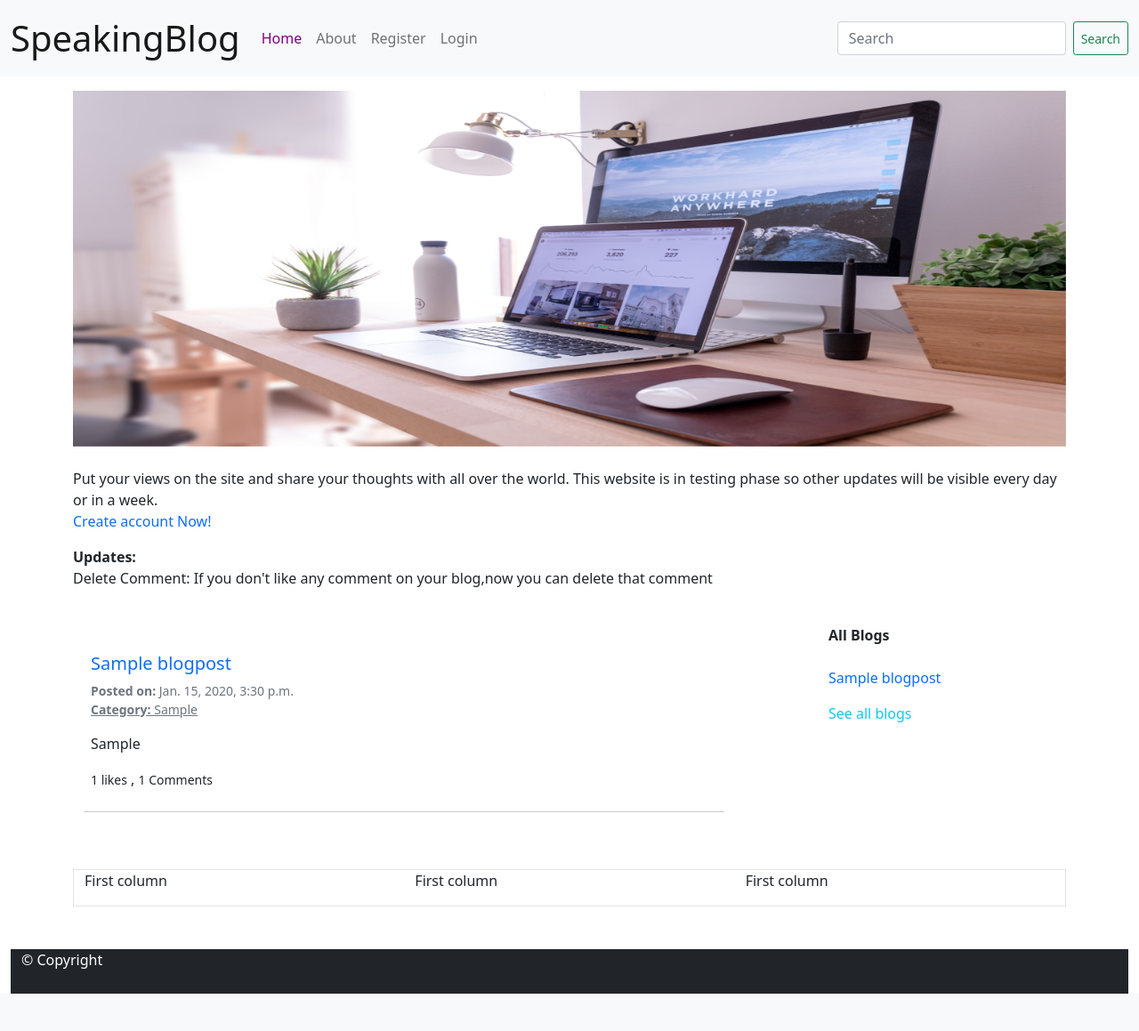
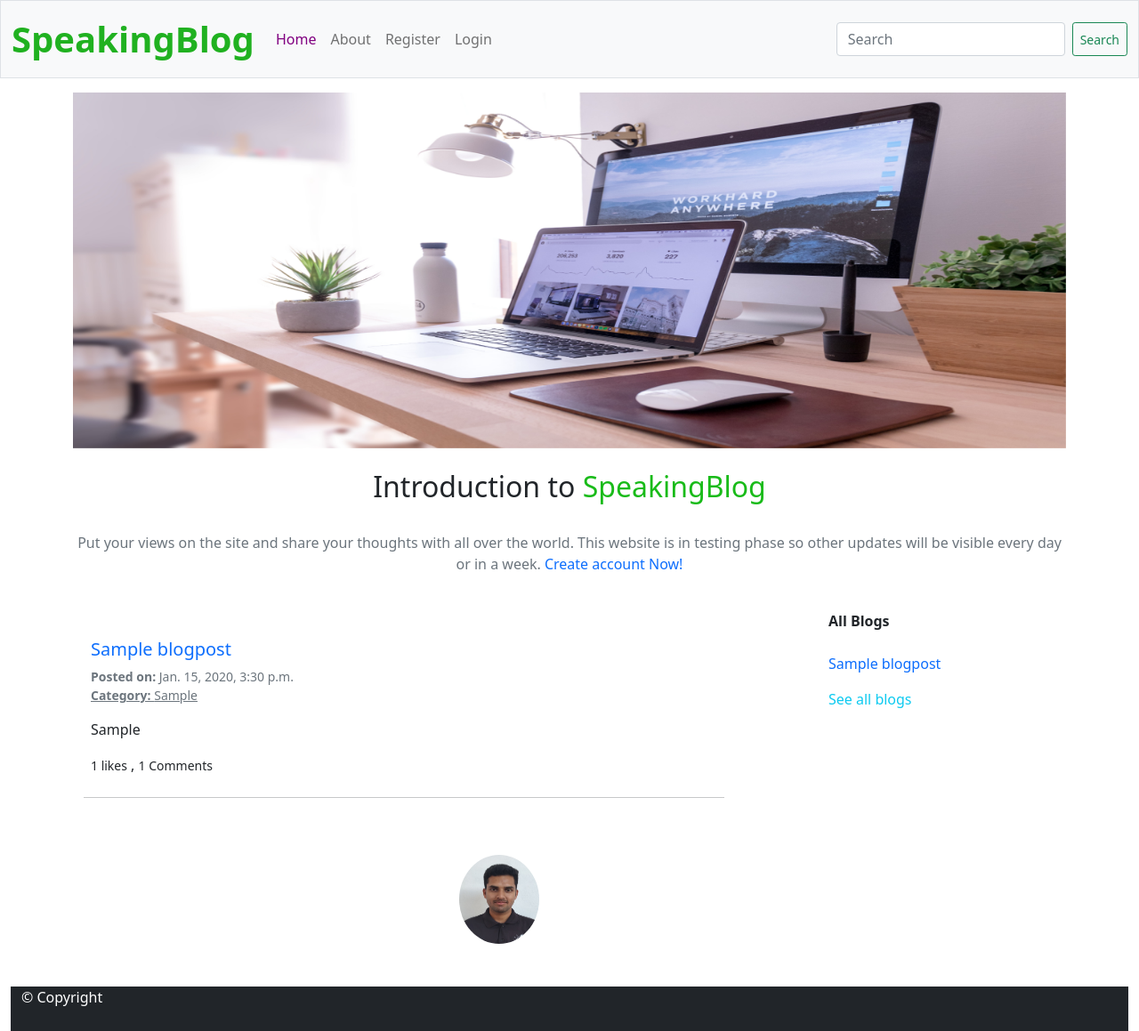
Before and after one commit to Rohitkumar15697/Speaking_blog_postgres, a Django app: page / in a window 1280 px wide. Shown: the whole page at 89% size. Before the commit the page ends 1117 px from the top, so only its background shows below. Run offline with Django 3.2, Linux system fonts and the light colour scheme; tables that the repository leaves empty hold one stand-in row (values such as "Sample post"); some libraries are stand-ins or nearby versions.

Commit message:
commit frontend

```diff
--- a/blog/forms.py
+++ b/blog/forms.py
@@ -3,9 +3,9 @@ from .models import blogpost
 
 
 class Myblogform(forms.ModelForm):
-    choices=(('None','Select Your Topic'),('Educational','Educational'),('Informational','Informational'),('Funny Thoughts/Jokes','Funny Thoughts/Jokes'),
-    ('About Me','About Me'),('Sayri','Sayri'))
-    topic=forms.ChoiceField(choices=choices,widget=forms.Select(attrs={'class':'form-control'}))
+    choices=(('','Select Topic'),('Educational','Educational'),('Informational','Informational'),('Funny Thoughts/Jokes','Funny Thoughts/Jokes'),
+    ('About Me','About Me'),('Sayri','Sayri'),('Other','Other'))
+    topic=forms.ChoiceField(choices=choices,widget=forms.Select(attrs={'class':'form-control'}),required=True)
     class Meta:
         model=blogpost
         fields=['topic','title','post']
--- a/blog/models.py
+++ b/blog/models.py
@@ -6,7 +6,7 @@ from django.contrib.auth.models import User
 class blogpost(models.Model):
 
     created_by=models.ForeignKey(User,on_delete=models.CASCADE)
-    topic=models.CharField(max_length=122,null=True,blank=False)
+    topic=models.CharField(max_length=122,null=False)
     title=models.CharField(max_length=250,blank=False)
     post=models.TextField()
     likes=models.ManyToManyField(User, related_name='blog_posts')
--- a/blog/templates/profile.html
+++ b/blog/templates/profile.html
@@ -101,7 +101,9 @@
 
                 {%endfor%}
             {%endif%}
+            {%if data%}
             <a href={%url 'user_blogs' %} class='text-info'>See all blogs</a>
+            {%endif%}
             <hr>
 
 
--- a/homeapp/views.py
+++ b/homeapp/views.py
@@ -14,7 +14,7 @@ from django.db.models import Q
 
 def index(request):
     count=len(blogpost.objects.all())
-    postdata=list(blogpost.objects.all()[:30])
+    postdata=list(blogpost.objects.all()[:15])
 
     #This is for showing topic names in index page
     topic_names=blogpost.objects.values_list('topic',flat=True).distinct()
--- a/templates/base.html
+++ b/templates/base.html
@@ -50,9 +50,9 @@
 
     <!--Header part of the home page with navigation-->
 
-    <nav class="navbar navbar-expand-lg navbar-light bg-light">
+    <nav class="navbar navbar-expand-lg navbar-light bg-light border" >
   <div class="container-fluid">
-    <a class='navbar-brand fs-1 fw-light' href={%url 'home' %}>SpeakingBlog</a>
+    <a class='navbar-brand fs-1 fw-bold' style="color:rgb(32, 177, 32);" href={%url 'home' %}>SpeakingBlog</a>
     <button class="navbar-toggler" type="button" data-bs-toggle="collapse" data-bs-target="#navbarNav"  >
       <span class="navbar-toggler-icon"></span>
     </button>
--- a/templates/index.html
+++ b/templates/index.html
@@ -7,6 +7,10 @@
 
     {%block style%}
 
+    .carousel-item{transition:transform 1s;}
+    .carousel-item:hover{transform:scale(0.95);}
+    .ropic img{transition:transform 1s;}
+    .ropic img:hover{transform:scale(0.9);}
 
 
 
@@ -20,42 +24,43 @@
 {%block body%}
 
 
-<div class='container'>
+<div class='container main'>
         <div class='carousel slide carousel-slide' data-bs-ride='carousel' id='carouselslide'>
 
             <div class='carousel-inner'>
 
-                <div class='carousel-item '>
-                    <img src={%static './img/clark-tibbs-oqStl2L5oxI-unsplash.jpg' %} class='d-block w-100 h-50 img-responsive' alt='first'>
+                <div class='carousel-item'>
+                    <img src={%static './img/clark-tibbs-oqStl2L5oxI-unsplash.jpg' %} class='d-block w-100 h-50' alt='first'>
 
                 </div>
                 <div class='carousel-item active'>
-                    <img src={%static './img/domenico-loia-hGV2TfOh0ns-unsplash.jpg' %} class='d-block w-100 h-50 img-responsive'>
+                    <img src={%static './img/domenico-loia-hGV2TfOh0ns-unsplash.jpg' %} class='d-block w-100 h-50'>
                 </div>
                 <div class='carousel-item'>
-                    <img src={%static './img/aaron-burden-AXqMy8MSSdk-unsplash.jpg' %} class='d-block w-100 h-50 img-responsive'>
+                    <img src={%static './img/aaron-burden-AXqMy8MSSdk-unsplash.jpg' %} class='d-block w-100 h-50'>
                 </div>
                 <div class='carousel-item'>
-                    <img src={%static './img/glenn-carstens-peters-npxXWgQ33ZQ-unsplash.jpg' %} class='d-block w-100 h-50 img-responsive'>
+                    <img src={%static './img/glenn-carstens-peters-npxXWgQ33ZQ-unsplash.jpg' %} class='d-block w-100 h-50'>
                 </div>
 
             </div>
 
 
-                <div>
+                <div style='text-align:center;'>
                     <br>
-                    <p>Put your views on the site and share your thoughts with all over the world.
+                    <h2>Introduction to <span style='color:rgb(25, 187, 25);'>SpeakingBlog</span></h2><br>
+                    <p class='text-muted'>Put your views on the site and share your thoughts with all over the world.
                     This website is in testing phase so other updates will be visible every day or in a week.
 
-                        <br><a href={%url 'register'%}>Create account Now!</a>
+                        <a href={%url 'register'%}>Create account Now!</a>
                     </p>
-                    <p><b>Updates:</b><br>
-                     Delete Comment: If you don't like any comment on your blog,now you can delete that comment</p>
 
+
+
+                </div>
 
         </div>
 
-</div>
 
 
 
@@ -111,16 +116,16 @@
     <!-- Another container    -->
 
 
-    <div class='container border'>
+    <div class='container'>
         <div class='row'>
             <div class='col-md-4'>
-                <p>First column</p>
+
+            </div>
+            <div class='col-md-4 ropic'>
+            <a href={%url 'about'%}><img src={%static "img/ropic.jpg"%} height='100' width='90' style='border-radius:50%;margin-left:50px;'></a>
             </div>
             <div class='col-md-4'>
-            <p>First column</p>
-            </div>
-            <div class='col-md-4'>
-            <p>First column</p>
+
             </div>
 
         </div>
```
Also changed, not shown: templates/blogpost_list.html (+1 -6 lines).
